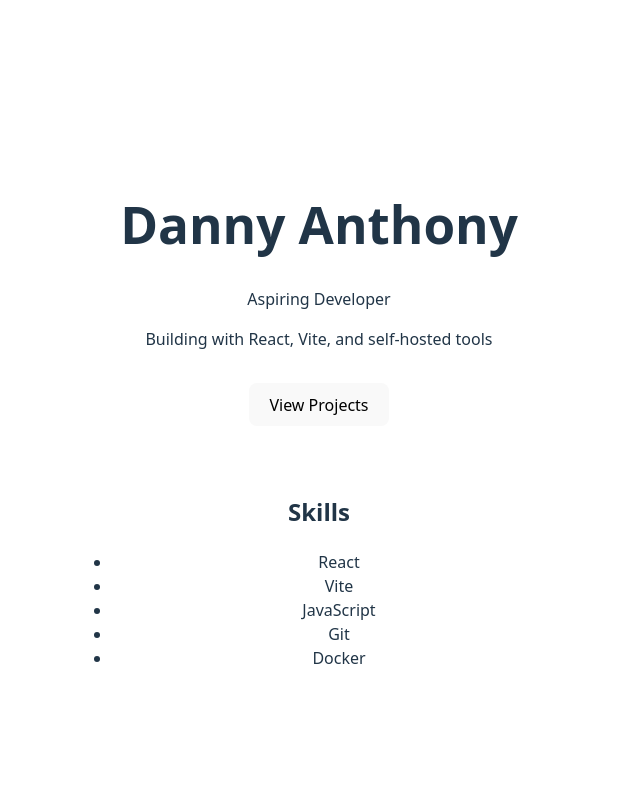
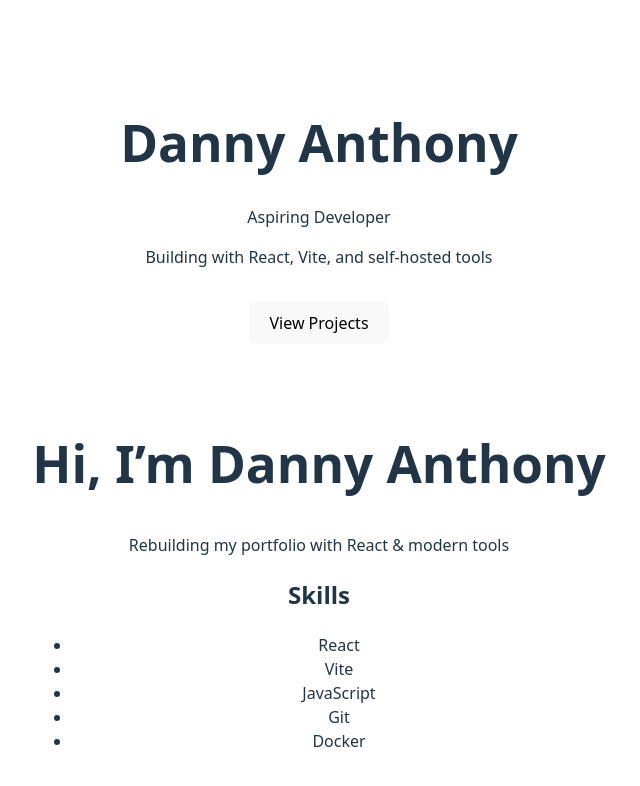
Before and after one commit to dadesigns41/portfolio, a React app: page / in a window 1280 px wide. Shown: the top 786 px of the page, without its empty margins (321-961 px from the left). Built offline with nearby package versions, Linux system fonts and the light colour scheme; the HTML template or start-up script is replaced by a standard one.

Commit message:
added first components

```diff
--- a/src/App.jsx
+++ b/src/App.jsx
@@ -1,4 +1,5 @@
 import Header from "./features/Header"
+import Intro from "./features/Intro"
 import Skills from "./features/Skills"
 import "./App.css"
 
@@ -6,6 +7,7 @@ export default function App() {
   return (
     <div>
       <Header />
+      <Intro />
       <Skills />
     </div>
   )
--- a/src/features/Intro.jsx
+++ b/src/features/Intro.jsx
@@ -0,0 +1,10 @@
+function Intro() {
+  return (
+    <section>
+      <h1>Hi, I’m Danny Anthony</h1>
+      <p>Rebuilding my portfolio with React & modern tools</p>
+    </section>
+  );
+}
+
+export default Intro;
```
Also changed, not shown: src/components/Logo.jsx (added), src/components/NavLink.jsx (added).
